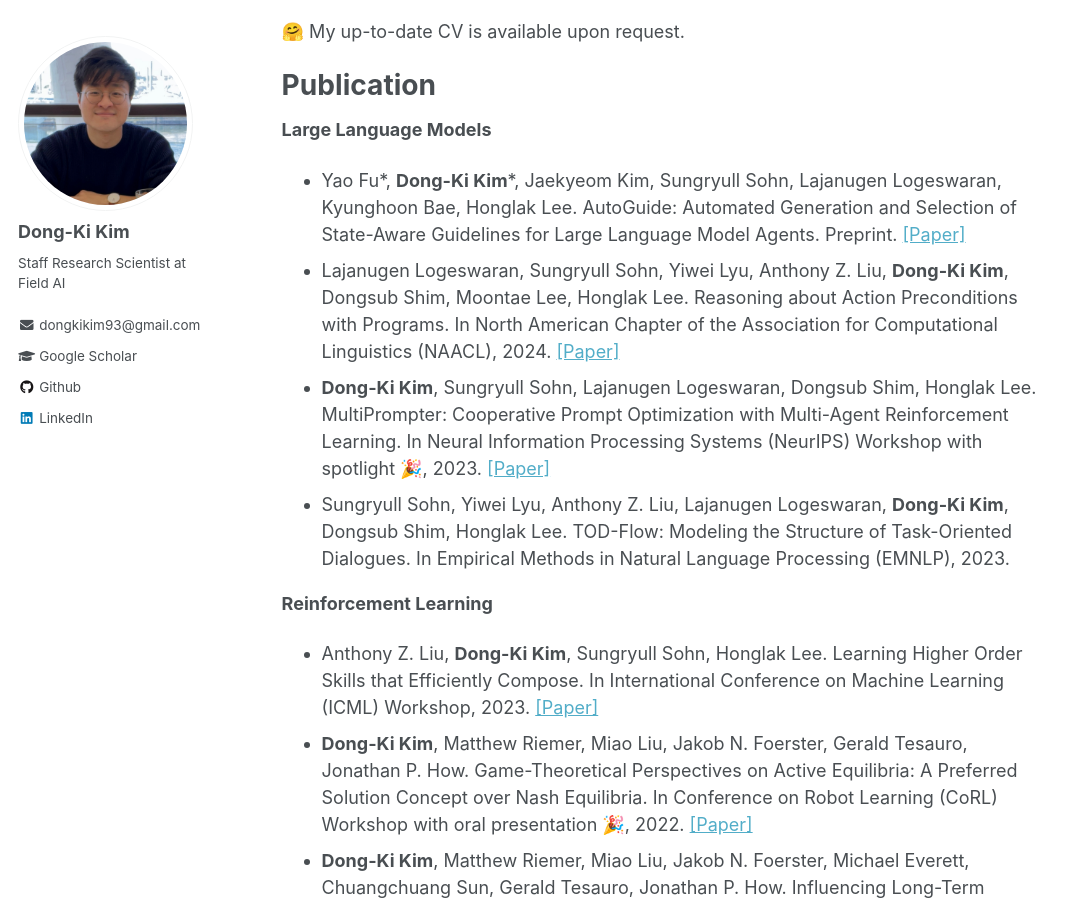
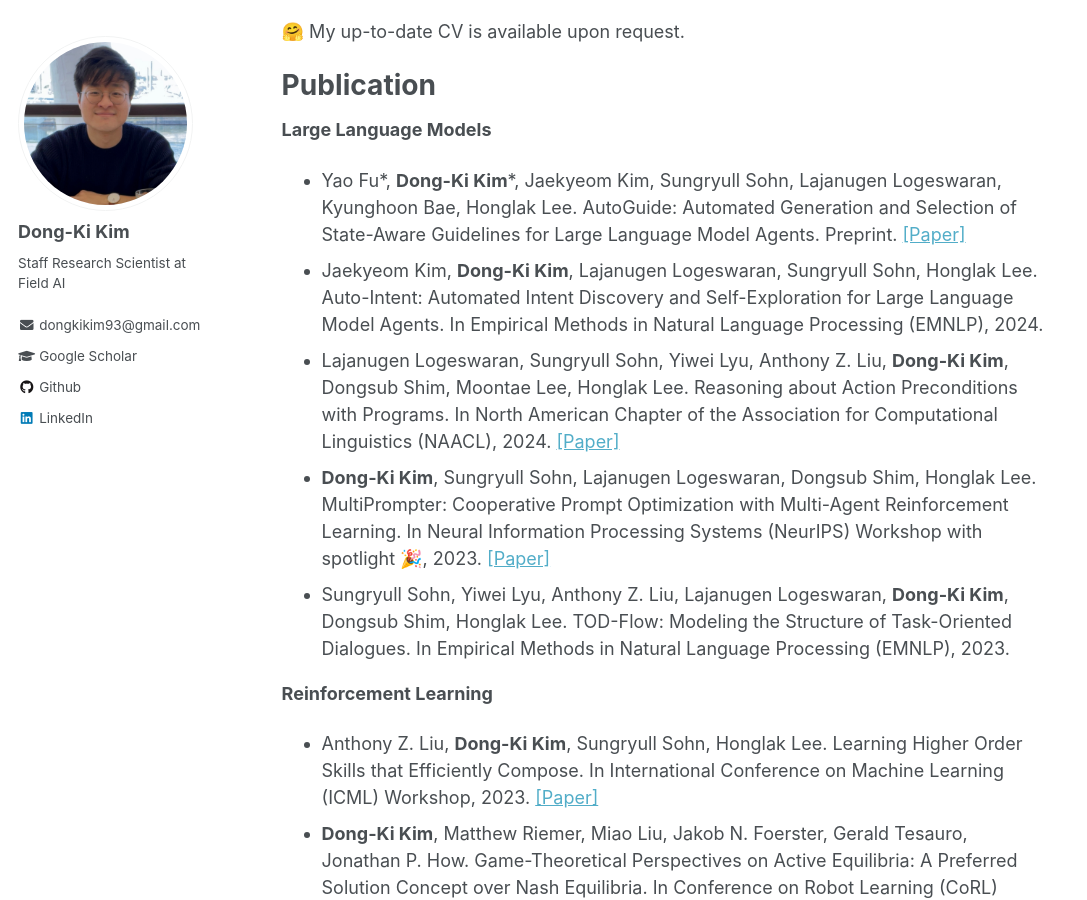
Before and after one commit to dkkim93/dkkim93.github.io, a Jekyll site: the page built from _pages/about.md, in a window 1280 px wide and 900 px high, scrolled down 467 px. Shown: the whole window, without its empty margins (0-1087 px from the left). Built offline with Jekyll 4.4.1, drawn with Linux system fonts in a browser that asks for light colours.

Commit message:
Update about.md

```diff
--- a/_pages/about.md
+++ b/_pages/about.md
@@ -19,6 +19,7 @@ Publication
 ======
 **Large Language Models**
 * Yao Fu&#42;, **Dong-Ki Kim**&#42;, Jaekyeom Kim, Sungryull Sohn, Lajanugen Logeswaran, Kyunghoon Bae, Honglak Lee. AutoGuide: Automated Generation and Selection of State-Aware Guidelines for Large Language Model Agents. Preprint. <a href="https://arxiv.org/pdf/2403.08978.pdf" target="_blank">[Paper]</a>
+* Jaekyeom Kim, **Dong-Ki Kim**, Lajanugen Logeswaran, Sungryull Sohn, Honglak Lee. Auto-Intent: Automated Intent Discovery and Self-Exploration for Large Language Model Agents. In Empirical Methods in Natural Language Processing (EMNLP), 2024.
 * Lajanugen Logeswaran, Sungryull Sohn, Yiwei Lyu, Anthony Z. Liu, **Dong-Ki Kim**, Dongsub Shim, Moontae Lee, Honglak Lee. Reasoning about Action Preconditions with Programs. In North American Chapter of the Association for Computational Linguistics (NAACL), 2024. <a href="https://openreview.net/pdf?id=vnhgDP4Ise" target="_blank">[Paper]</a>
 * **Dong-Ki Kim**, Sungryull Sohn, Lajanugen Logeswaran, Dongsub Shim, Honglak Lee. MultiPrompter: Cooperative Prompt Optimization with Multi-Agent Reinforcement Learning. In Neural Information Processing Systems (NeurIPS) Workshop with spotlight &#127881;, 2023. <a href="https://arxiv.org/pdf/2310.16730.pdf" target="_blank">[Paper]</a>
 * Sungryull Sohn, Yiwei Lyu, Anthony Z. Liu, Lajanugen Logeswaran, **Dong-Ki Kim**, Dongsub Shim, Honglak Lee. TOD-Flow: Modeling the Structure of Task-Oriented Dialogues. In Empirical Methods in Natural Language Processing (EMNLP), 2023.
```
